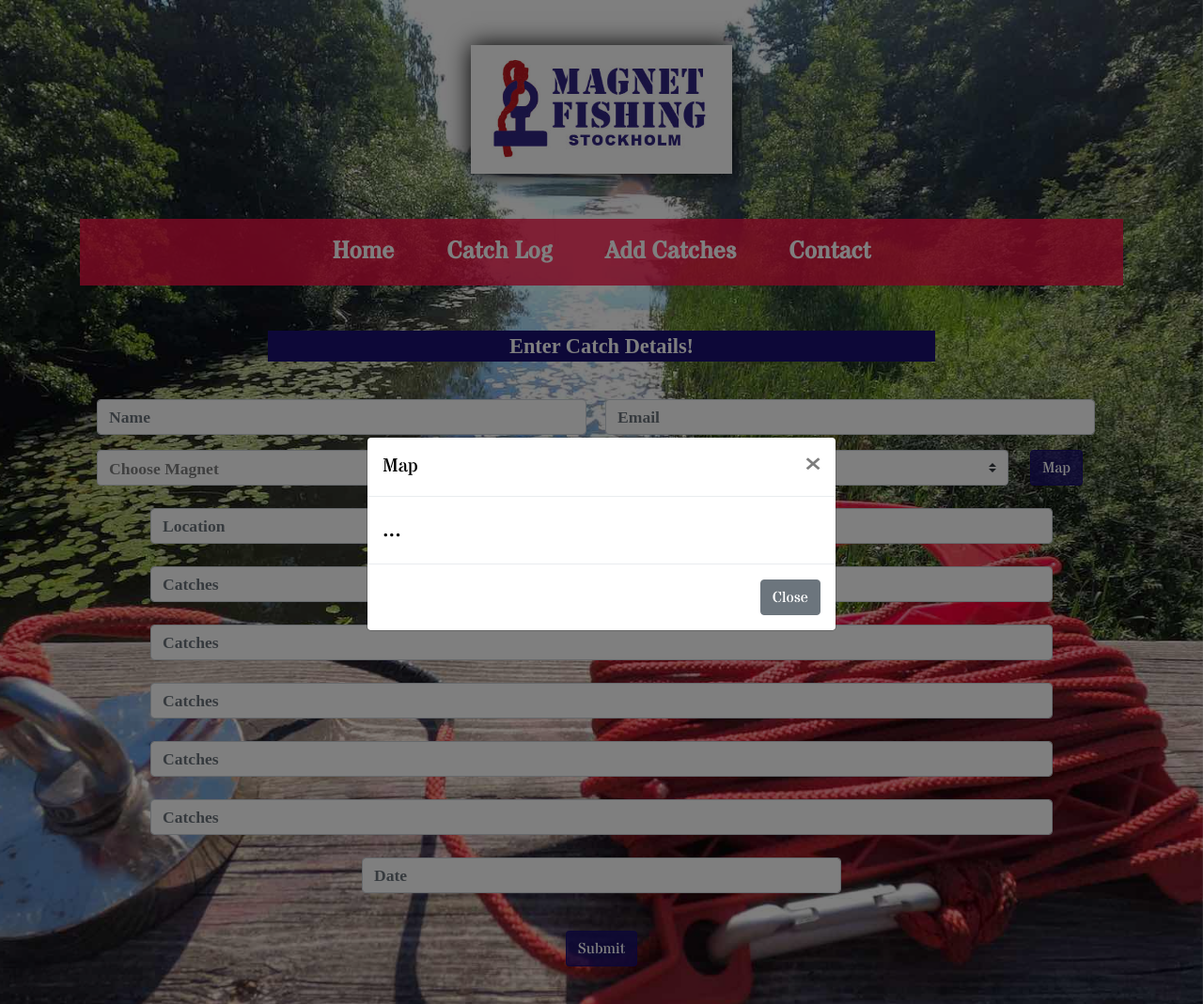
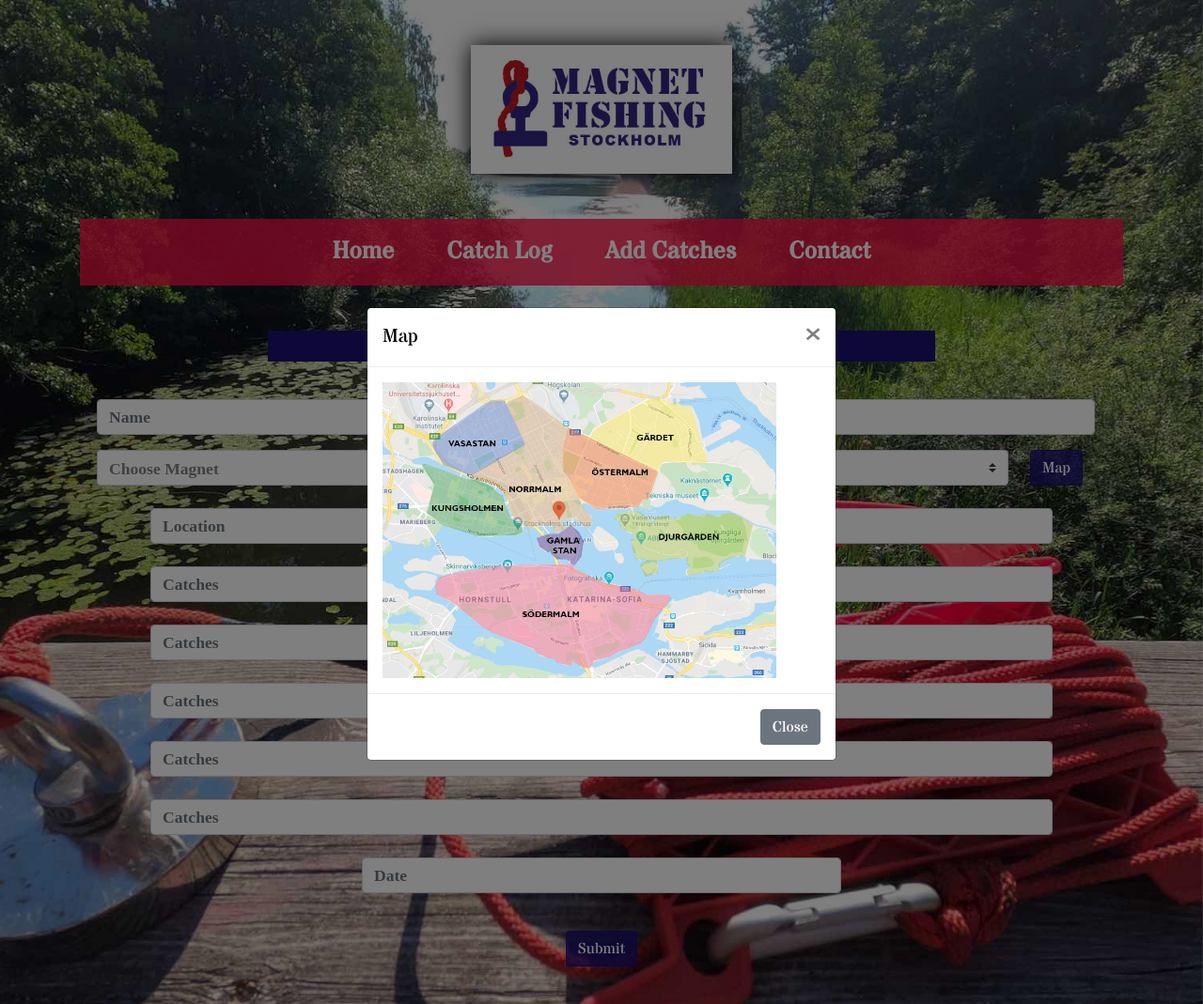
Before and after one commit to Bealby/magnet-fishing, a Flask app: page /add_catches in a window 1280 px wide, after a click on "Map". Shown: the top 1069 px of the page at 94% size. Run offline with Flask 2, Linux system fonts and the light colour scheme; data that the repository does not hold is empty; some libraries are stand-ins or nearby versions.

Commit message:
Added Modal image to add_catches.html. Styled

```diff
--- a/static/css/style.css
+++ b/static/css/style.css
@@ -82,7 +82,7 @@ body {
 
 .home-quote{
     font-family: 'Italianno', cursive;
-    font-size: 1.2rem;
+    font-size: 1.5rem;
     font-weight: 200;
     text-align:center;
 }
@@ -110,6 +110,12 @@ body {
     text-align: center;
     list-style: none;
     padding-left:0rem;
+}
+
+/*Modal*/
+
+.modal-image{
+        width: 90%;
 }
 
 /*forms*/
--- a/templates/add_catches.html
+++ b/templates/add_catches.html
@@ -55,7 +55,7 @@
                                 </button>
                             </div>
                             <div class="modal-body">
-                                ...
+                            <img src="static/images/areas.jpg" class="modal-image" alt="Area Map" />
                             </div>
                             <div class="modal-footer">
                                 <button type="button" class="btn btn-secondary" data-dismiss="modal">Close</button>
--- a/templates/edit_catch_log.html
+++ b/templates/edit_catch_log.html
@@ -63,7 +63,7 @@
                                 </button>
                             </div>
                             <div class="modal-body">
-                                ...
+                            <img src="static/images/areas.jpg" class="modal-image" alt="Area Map" />
                             </div>
                             <div class="modal-footer">
                                 <button type="button" class="btn btn-secondary" data-dismiss="modal">Close</button>
```
Also changed, not shown: static/images/areas.jpg (added), static/images/stockholm-map.jpg (deleted).
